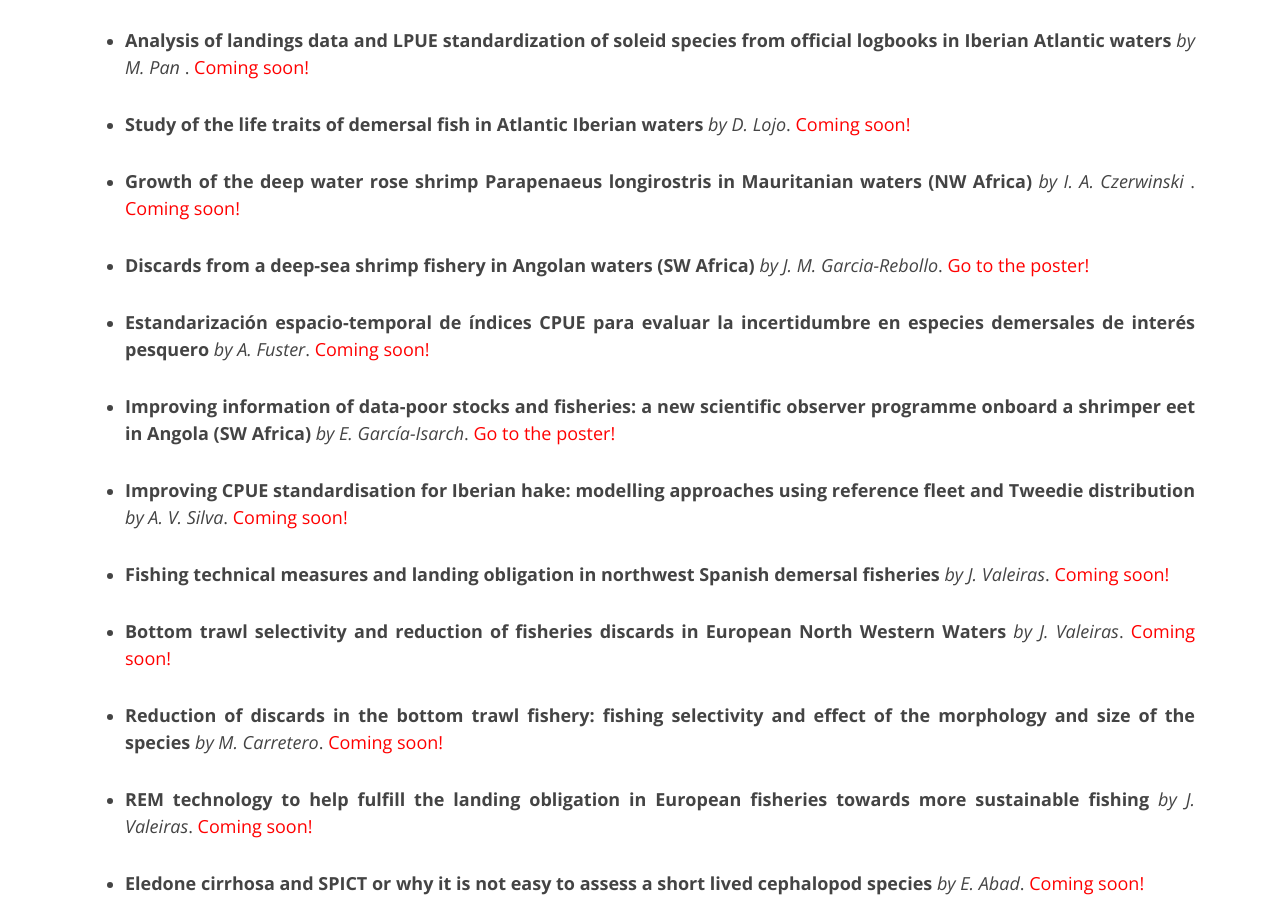
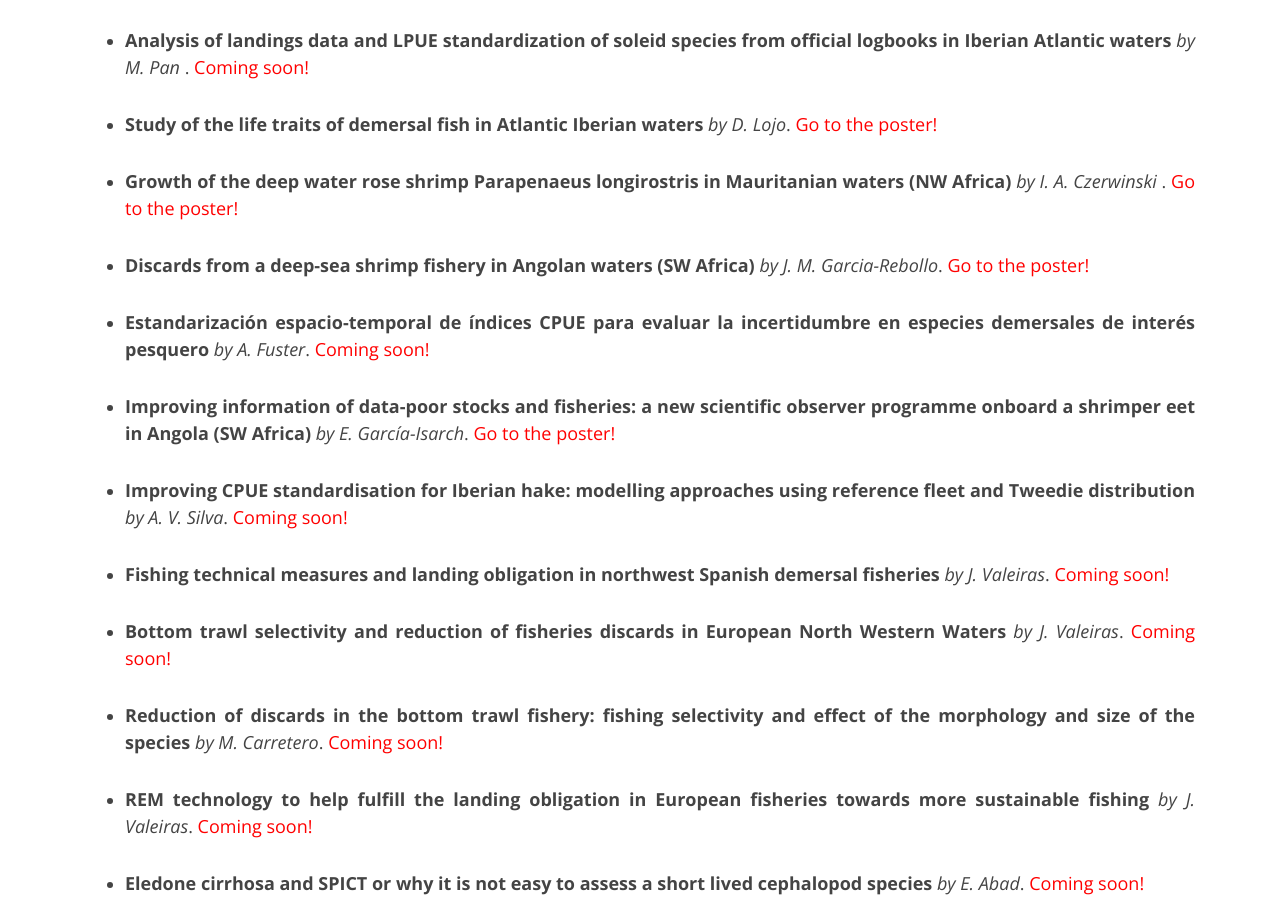
Before and after one commit to MERVEX-group/SIMERPE, a plain HTML site: page proof/pc.html in a window 1280 px wide. Shown: the part 1221-2130 px from the top of the page. Drawn offline with nearby package versions, Linux system fonts and the light colour scheme.

Commit message:
update schedule+posters

```diff
--- a/proof/pc.html
+++ b/proof/pc.html
@@ -78,8 +78,8 @@ continuo (SPiCT) para el dorado del océano índico </b> <em>by M. Aramburu</em>
 purse seine fishery </b> <em>by I. Dias</em>. <a href="./Dias et al 2021 poster SIMERPE Vigo.pdf"><FONT COLOR="red">Go to the poster!</a> </FONT></p></li>
 <li><p style="font-size:18px;"align="justify"> <b>Analysis of landings data and LPUE standardization of soleid species from official logbooks in
 Iberian Atlantic waters </b> <em>by M. Pan </em>. <a href=""><FONT COLOR="red">Coming soon!</a> </FONT></p></li>
-<li><p style="font-size:18px;"align="justify"> <b>Study of the life traits of demersal fish in Atlantic Iberian waters </b> <em>by D. Lojo</em>. <a href=""><FONT COLOR="red"></a>Coming soon! </FONT></p></li>
-<li><p style="font-size:18px;"align="justify"> <b>Growth of the deep water rose shrimp Parapenaeus longirostris in Mauritanian waters (NW Africa) </b> <em>by I. A. Czerwinski </em>. <a href=""><FONT COLOR="red"></a>Coming soon! </FONT></p></li>
+<li><p style="font-size:18px;"align="justify"> <b>Study of the life traits of demersal fish in Atlantic Iberian waters </b> <em>by D. Lojo</em>. <a href="./Presentation_LojoAmoedo.pdf"><FONT COLOR="red">Go to the poster!</a></FONT></p></li>
+<li><p style="font-size:18px;"align="justify"> <b>Growth of the deep water rose shrimp Parapenaeus longirostris in Mauritanian waters (NW Africa) </b> <em>by I. A. Czerwinski </em>. <a href="./Poster_Crecimiento_GAM_Final_2.pdf"><FONT COLOR="red">Go to the poster!</a></FONT></p></li>
 <li><p style="font-size:18px;"align="justify"> <b>Discards from a deep-sea shrimp fishery in Angolan waters (SW Africa) </b> <em>by J. M. Garcia-Rebollo</em>. <a href="./Bycacth_Angola.pdf"><FONT COLOR="red">Go to the poster!</a> </FONT></p></li>
 <li><p style="font-size:18px;"align="justify"> <b>Estandarización espacio-temporal de índices CPUE para evaluar la incertidumbre en especies demersales
 de interés pesquero</b> <em>by A. Fuster</em>. <a href=""><FONT COLOR="red"></a>Coming soon! </FONT></p></li>
```
Also changed, not shown: proof/ps.html (+1 -4 lines), proof/img/hor.PNG, 3 other files.
